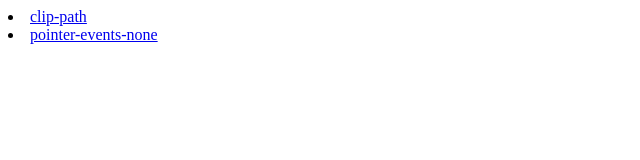
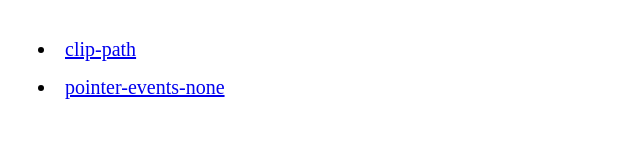
Before and after one commit to yugo-ibuki/css-sample, a website: page index.html in a window 1280 px wide. Shown: the whole page, without its empty margins (0-640 px from the left). Drawn offline with Linux system fonts and the light colour scheme.

Commit message:
top layout

```diff
--- a/index.html
+++ b/index.html
@@ -3,6 +3,7 @@
   <head>
     <meta charset="UTF-8" />
     <title>Title</title>
+    <link rel="stylesheet" href="./style.css" />
   </head>
   <body>
     <div class="wrap">
--- /dev/null
+++ b/style.css
@@ -0,0 +1,8 @@
+.wrap {
+  padding: 30px;
+  font-size: 20px;
+}
+
+li {
+  margin-bottom: 15px;
+}
```
